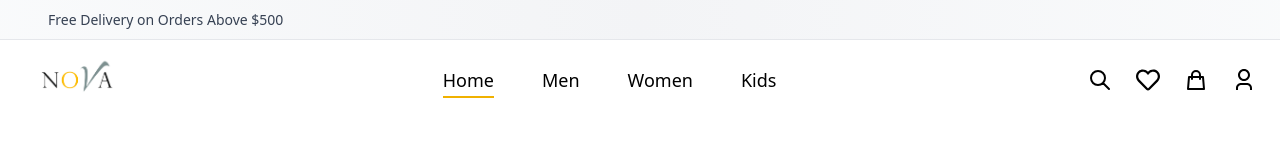
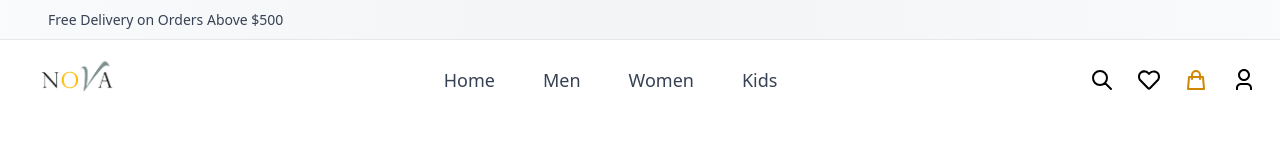
Before and after one commit to Dawood131/E-commerce-Nova, a React (Vite) app: page /cart in a window 1280 px wide. Shown: the top 160 px of the page. Built offline with nearby package versions, Linux system fonts and the light colour scheme.

Commit message:
navbar fix

```diff
--- a/src/components/Layout/Navbar.jsx
+++ b/src/components/Layout/Navbar.jsx
@@ -97,49 +97,46 @@ const Navbar = () => {
       >
         <div className="container mx-auto px-6 py-2 flex items-center justify-between h-20">
           {/* Logo */}
-          <NavLink to="/">
+          <NavLink to="/" className="flex-shrink-0">
             <img src="/logo-header.png" alt="Logo" className="h-14 w-auto" />
           </NavLink>
 
           {/* Links */}
-          <ul className="flex space-x-12 font-medium text-lg">
+          <ul className="flex space-x-12 font-medium text-lg relative">
             {desktopLinks.map((link) => {
-              const isCategory = ["Men", "Women", "Kids"].includes(link.name);
-              const subCategories = isCategory ? getSubCategories(link.name) : [];
+              const isCollection = link.name === "Collection";
 
               return (
                 <li key={link.name} className="relative group">
-                  <NavLink to={link.path} className="transition-colors duration-300">
+                  <NavLink
+                    to={link.path}
+                    className="text-gray-700 hover:text-yellow-600 transition-colors duration-300"
+                  >
                     {link.name}
                   </NavLink>
 
-                  {/* Dropdown for categories */}
-                  {isCategory && subCategories.length > 0 && (
-                    <div
-                      className="absolute top-full left-1/2 -translate-x-1/2 mt-2 w-56 bg-white shadow-lg opacity-0 invisible group-hover:opacity-100 group-hover:visible transition-all duration-300 rounded-lg z-50"
-                    >
-                      <div className="flex flex-col p-3 space-y-1 text-center">
-                        {subCategories
-                          .filter((value, index, self) => self.indexOf(value) === index) // remove duplicates
-                          .map((sub) => (
-                            <NavLink
-                              key={sub}
-                              to={`/collection/${link.name.toLowerCase()}/${sub.toLowerCase()}`}
-                              className="py-2 px-3 rounded-md hover:bg-yellow-50 hover:text-yellow-600 transition-colors duration-200"
-                            >
-                              {sub}
-                            </NavLink>
-                          ))}
+                  {/* Collection Dropdown */}
+                  {isCollection && (
+                    <div className="absolute top-full left-1/2 -translate-x-1/2 mt-2 w-64 bg-white border border-gray-200 shadow-lg opacity-0 invisible group-hover:opacity-100 group-hover:visible transition-all duration-300 z-50 rounded-lg">
+                      <div className="grid grid-cols-3 divide-x divide-gray-200 text-center p-3">
+                        {collectionSections.map((section) => (
+                          <NavLink
+                            key={section}
+                            to={`/collection/${section.toLowerCase()}`}
+                            className="py-1 px-2 rounded-lg hover:bg-yellow-50 hover:text-yellow-600 font-semibold text-base transition-all duration-200 transform hover:scale-105"
+                          >
+                            {section}
+                          </NavLink>
+                        ))}
                       </div>
                     </div>
                   )}
 
-
-                  {/* Active underline */}
+                  {/* Active / Hover underline */}
                   <span
-                    className={`absolute left-0 -bottom-1 h-0.5 bg-yellow-500 transition-all duration-300 ${location.pathname.startsWith(link.path)
-                      ? "w-full"
-                      : "w-0 group-hover:w-full"
+                    className={`absolute left-0 -bottom-1 h-0.5 bg-yellow-500 transition-all duration-300 ${location.pathname === link.path
+                        ? "w-full"
+                        : "w-0 group-hover:w-full"
                       }`}
                   />
                 </li>
@@ -149,34 +146,57 @@ const Navbar = () => {
 
           {/* Icons */}
           <div className="flex items-center space-x-6 text-2xl">
-            <NavLink to="/search">
+            {/* Search */}
+            <NavLink
+              to="/search"
+              className={({ isActive }) =>
+                `cursor-pointer transition-colors duration-300 ${isActive ? "text-yellow-600" : "hover:text-yellow-500"
+                }`
+              }
+            >
               <HiOutlineSearch />
             </NavLink>
 
-            <NavLink to="/wishlist" className="relative">
-              <FaRegHeart />
+            {/* Wishlist */}
+            <NavLink to="/wishlist" className={({ isActive }) =>
+              ` relative cursor-pointer transition-colors duration-300 ${isActive ? "text-yellow-600" : "hover:text-yellow-500"
+              }`
+            }>
+              <FaRegHeart size={22} />
               {wishlistItems.length > 0 && (
-                <span className="absolute -top-2 -right-2 w-5 h-5 bg-yellow-500 text-white text-xs rounded-full flex items-center justify-center">
+                <span className="absolute -top-2 -right-3 bg-yellow-500 text-white text-xs font-bold w-5 h-5 rounded-full flex items-center justify-center">
                   {wishlistItems.length}
                 </span>
               )}
             </NavLink>
 
-            <NavLink to="/cart" className="relative">
+            {/* Cart */}
+            <NavLink to="/cart" className={({ isActive }) =>
+              ` relative cursor-pointer transition-colors duration-300 ${isActive ? "text-yellow-600" : "hover:text-yellow-500"
+              }`
+            }>
               <HiOutlineShoppingBag />
               {cartItems.length > 0 && (
-                <span className="absolute -top-2 -right-2 w-5 h-5 bg-yellow-500 text-white text-xs rounded-full flex items-center justify-center">
+                <span className="absolute -top-2 -right-2.5 bg-yellow-500 text-white text-xs font-bold w-5 h-5 rounded-full flex items-center justify-center">
                   {cartItems.length}
                 </span>
               )}
             </NavLink>
 
-            <NavLink to="/signin">
+            {/* Account */}
+            <NavLink
+              to="/signin"
+              className={({ isActive }) =>
+                `cursor-pointer transition-colors duration-300 ${isActive ? "text-yellow-600" : "hover:text-yellow-500"
+                }`
+              }
+            >
               <RiUser3Line />
             </NavLink>
           </div>
         </div>
       </nav>
+
 
       {/* Mobile Navbar */}
       {location.pathname === "/" && (
@@ -241,8 +261,6 @@ const Navbar = () => {
                     {wishlistItems.length}
                   </span>
                 )}
-
-
               </NavLink>
             );
           })}
```
